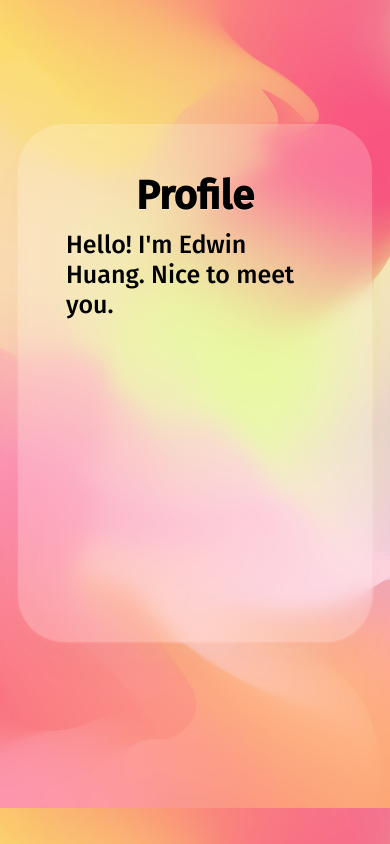
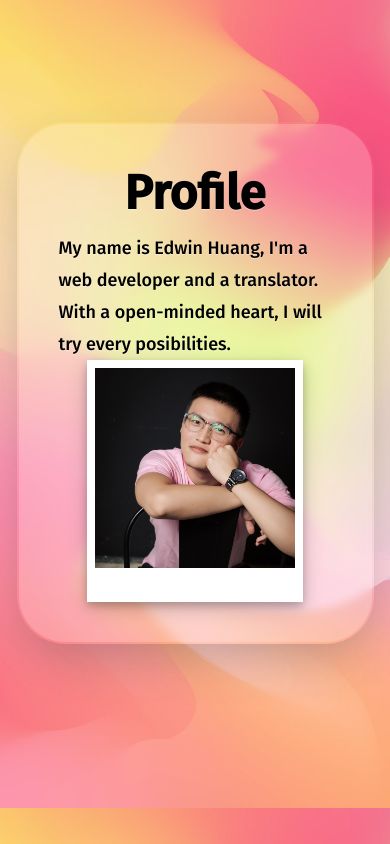
Before and after one commit to scorpio77230/scorpio77230.github.io, a plain HTML site: page app/index.html in a window 390 px wide. Shown: the part 880-1724 px from the top of the page. Drawn offline with Linux system fonts and the light colour scheme.

Commit message:
20210125

```diff
--- a/app/fireship/style.css
+++ b/app/fireship/style.css
@@ -55,17 +55,28 @@ body,main,form,footer {
     background: rgba(255, 255, 255, 0.2);
     padding: 3em;
     border-radius: 3em;
-    backdrop-filter: blur(10px);
+    backdrop-filter: blur(5px);
     border: solid 2px transparent;
     background-clip: padding-box;
-    box-shadow: 0 20px 50px -10px rgba(46, 54, 68, 0.03);
+    box-shadow: 0 20px 50px -10px rgba(46, 54, 68, 0.3);
     min-height: 50vh;
+    display: flex;
+    justify-content: center;
+    align-items: center;
+    flex-direction: column;
   }
   .box h1,h2,h3,h4,h5,h6,p {
     color: var(--text-primary);
     text-shadow: 0 1px 0 rgba(255, 255, 255, 0.4);
   }
+  .box h2 {
+    padding-top: 3rem;
+  }
+  .title {
+    font-size: 5rem;
+  }
   .row {
+    padding: 1rem;
     text-align: left;
     display: flex;
     justify-content: center;
@@ -73,7 +84,19 @@ body,main,form,footer {
   }
   .context {
     font-size: 25px;
-    margin-top: 10px;
+    margin: 10px 0 0 0;
+    line-height: 2.5rem;
+  }
+  .polaroid {
+    position: relative;
+    left: 60px;
+    padding:8px 8px 30px 8px;
+    background-color: white;
+    box-shadow: 0 4px 8px 0 rgba(0, 0, 0, 0.2), 0 6px 20px 0 rgba(0, 0, 0, 0.19);
+  }
+  .photo {
+    max-width: 200px;
+
   }
   .navbar {
     position: fixed;
@@ -97,7 +120,7 @@ body,main,form,footer {
   }
 
   .nav-item:last-child {
-    margin-top: auto;
+    /* margin-top: auto; */
   }
 
   .nav-link {
@@ -149,15 +172,15 @@ body,main,form,footer {
 
   .logo-text
   {
+    color: #8d3b3b;
+    left: -999px;
     text-transform: uppercase;
     display: inline;
     position: absolute;
     z-index: 2;
-    left: -999px;
   }
 
   .navbar:hover .logo-text {
-    color: #8d3b3b;
     font-size: 1.4rem;
     letter-spacing: 0.1ch;
     filter: grayscale(0%) opacity(1);
@@ -180,7 +203,7 @@ body,main,form,footer {
   }
 
   h1 {
-    font-size: 3.5em;
+  font-size: 4em;
   clip-path: inset(0 0 0 0);
   }
   form{
@@ -241,12 +264,32 @@ body,main,form,footer {
     }
     .box {
       max-width: 70vw;
+      padding: 2.5em;
     }
     h1 {
-        font-size: 2.5em;
+      font-size: 3em;
+    }
+    .box h2 {
+      padding-top: 1.5rem;
+      font-size: 30px;
+    }
+    .row {
+      padding: 0;
+    }
+    .context {
+      padding: 0;
+      font-size: 18px;
+      line-height: 2rem;
     }
     footer h4 {
       display: none
+    }
+    .row {
+      flex-direction: column;
+    }
+    .polaroid {
+      position: relative;
+      left: 0;
     }
   }
 
--- a/app/index.html
+++ b/app/index.html
@@ -8,34 +8,38 @@
     <link rel="preconnect" href="https://fonts.gstatic.com">
     <title>Edwin Huang</title>
   </head>
-
-<main >
+ <main >
     <div class="container">
       <div class="box">
-        <h1>WELCOME</h1>
+        <h1 class="title">HELLO</h1>
+        <h2>This is Edwin Huang's Website</h2>
         <div class="row">
-          <span class="context">Hello! I'm Edwin Huang. Nice to meet you.</span>
         </div>
       </div>
     </div>
+</main>
 
-</main>
 <main id="profile">
     <div  class="container">
       <div  class="box">
         <h1>Profile</h1>
         <div class="row">
-          <span class="context">Hello! I'm Edwin Huang. Nice to meet you.</span>
+          <p class="context">My name is Edwin Huang, I'm a web developer and a translator.<br> With a open-minded heart, I will try every posibilities.</p>
+          <div class="polaroid">
+            <img class="photo" src="/image/11.jpg" alt="Edwin Huang">
+          </div>
+
         </div>
       </div>
     </div>
 </main>
+
 <main id="skills">
   <div class="container">
     <div class="box">
       <h1>Skills</h1>
       <div class="row">
-        <span class="context">Hello! I'm Edwin Huang. Nice to meet you.</span>
+        <p class="context">Hello! I'm Edwin Huang. Nice to meet you.</p>
       </div>
     </div>
   </div>
@@ -45,7 +49,7 @@
     <div class="box">
       <h1>Practice</h1>
       <div class="row">
-        <span class="context">Hello! I'm Edwin Huang. Nice to meet you.</span>
+        <p class="context">Hello! I'm Edwin Huang. Nice to meet you.</p>
       </div>
     </div>
   </div>
@@ -63,10 +67,7 @@
           <textarea name="entry.1553940941" placeholder="Message......" id="mG61Hd" cols="25" rows="8"></textarea>
           <input type="submit" value="SUBMIT">
         </form>
-        <!-- <p>
-          <p><a href="mailto:whiteraccoontw@gmail.com">whiteraccoontw@gmail.com</a></p>
 
-        </p> -->
       </div>
     </div>
   </div>
```
Lines whose indentation alone changed are shown as unchanged.
